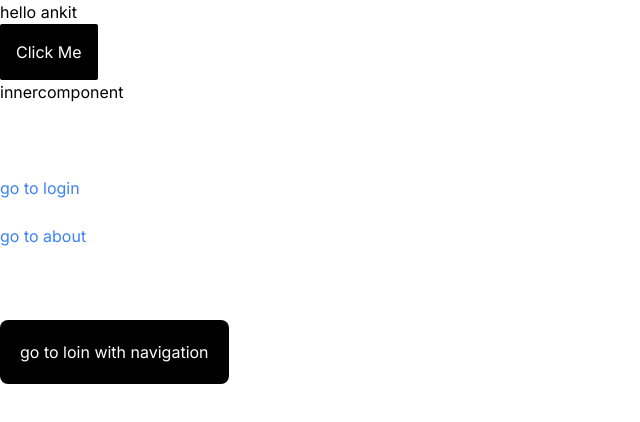
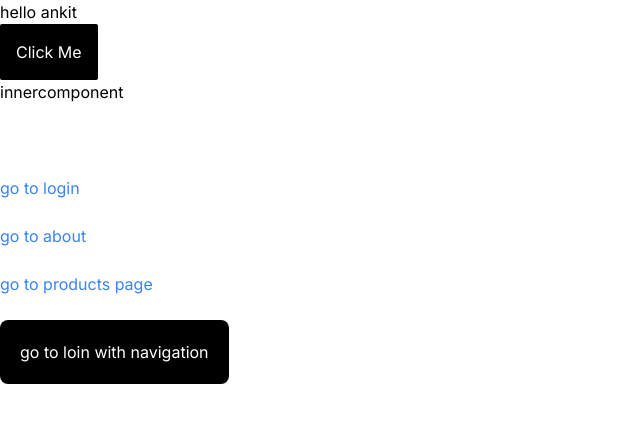
Before and after one commit to Ankit9179/lnext, a Next.js app: page / in a window 1280 px wide. Shown: the top 422 px of the page, without its empty margins (0-640 px from the left). Built offline with nearby package versions, Linux system fonts and the light colour scheme.

Commit message:
add link in product page

```diff
--- a/src/app/page.js
+++ b/src/app/page.js
@@ -42,6 +42,9 @@ export default function Home() {
       </Link>
       <br />
       <br />
+      <Link href="/productlist" className="text-blue-500">
+        go to products page
+      </Link>
       <br />
       <br />
       <button
```
